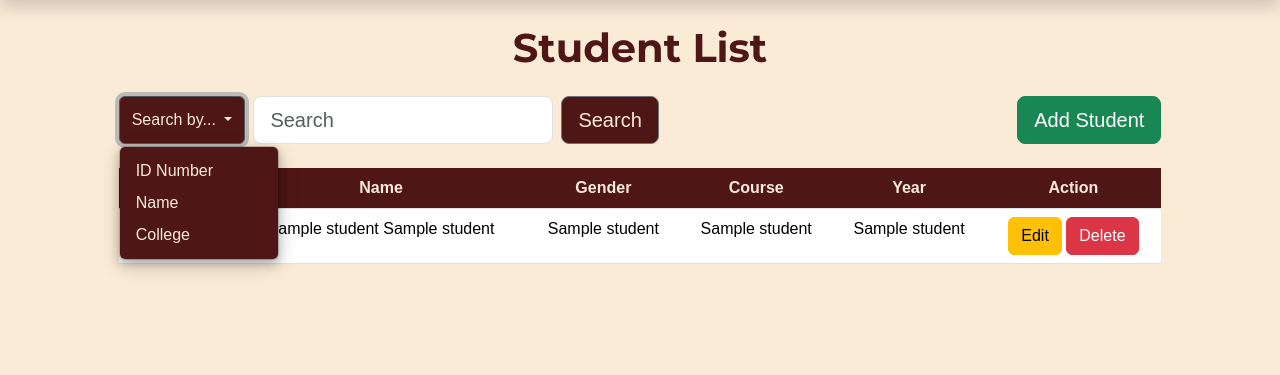
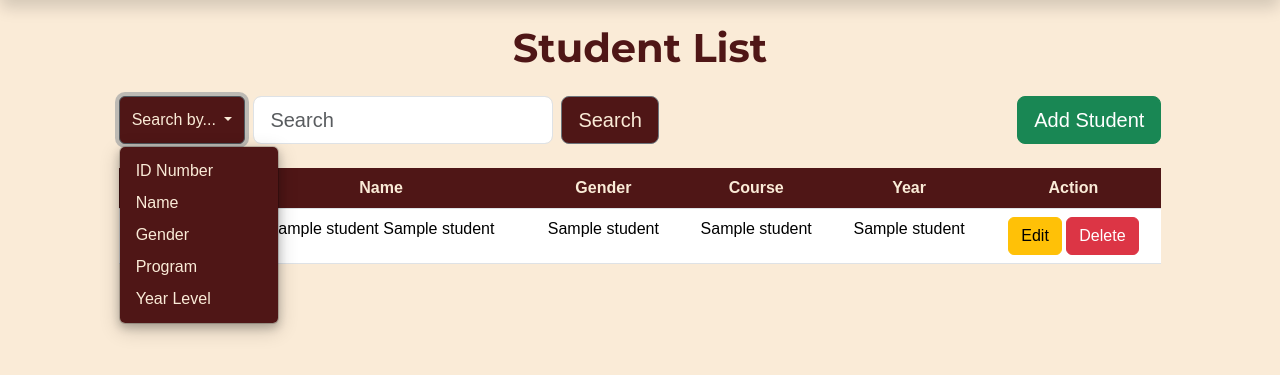
Before and after one commit to bbeecue/ccc181_project, a Flask app: template ssis_project/templates/student.html in a window 1280 px wide, after a click on "Search by...". Shown: the part 72-447 px from the top of the page. Run offline with Flask 3, Linux system fonts and the light colour scheme; tables that the repository leaves empty or names only in its code hold one stand-in row (values such as "Sample post"); the template is opened without the code that fills it: values that come from a table or form of the project are taken from there, most other values are stand-ins (such as "Sample title", 1, 10 or a date in 2020).

Commit message:
Fixed all CRUDL functionalities for Student Page
Search and Edit function is now working properly

```diff
--- a/ssis_project/student/student_forms.py
+++ b/ssis_project/student/student_forms.py
@@ -1,10 +1,15 @@
 from flask_wtf import FlaskForm
 from wtforms import StringField, IntegerField, RadioField, SelectField, SubmitField
-from wtforms.validators import DataRequired, Length, NumberRange
+from wtforms.validators import DataRequired, Length, NumberRange, Regexp
 
 class StudentForm(FlaskForm):
-    id_number_year = StringField('ID Number (Year)', validators=[DataRequired(), Length(min=4, max=4)])
-    id_number_unique = StringField('ID Number (Unique)', validators=[DataRequired(), Length(min=4, max=4)])
+
+    id_number_year = StringField('ID Number (Year)', validators=[DataRequired(message="ID Number (Year) is required."),
+            Regexp(r'^\d{4}$', message="Year must be a 4-digit number."), Length(min=4, max=4)])
+
+    id_number_unique = StringField('ID Number (Unique)', validators=[DataRequired(message="ID Number (Unique) is required."),
+            Regexp(r'^\d{4}$', message="Unique Number must be a 4-digit number."), Length(min=4, max=4)])
+
     first_name = StringField('First Name', validators=[DataRequired()])
     last_name = StringField('Last Name', validators=[DataRequired()])
     gender = RadioField('Gender', choices=[('female', 'Female'), ('male', 'Male'), ('other', 'Other')], validators=[DataRequired()])
--- a/ssis_project/templates/modal_edit_student.html
+++ b/ssis_project/templates/modal_edit_student.html
@@ -36,7 +36,7 @@
                             <div class="input-group-prepend">
                                 <label class="input-group-text">Program</label>
                             </div>
-                            {{ form.program(class="form-select", value=student[4]) }}
+                            {{ form.program(class="form-select") }}
                         </div>
                         <div class="col">
                             {{ form.year_level.label }}
--- a/ssis_project/templates/student.html
+++ b/ssis_project/templates/student.html
@@ -4,7 +4,7 @@
     <div class="collapse navbar-collapse" id="navbarNav">
         <ul class="navbar-nav">
           <li class="nav-item">
-            <a class="nav-link active" aria-current="page" href="{{ url_for('student.student_page') }}"">Students</a>
+            <a class="nav-link active" aria-current="page" href="{{ url_for('student.student_page') }}">Students</a>
           </li>
           <li class="nav-item">
             <a class="nav-link" href="#">Colleges</a>
@@ -23,27 +23,31 @@
         <div class="col-md-10 text-center mt-4">
             <h2 class="table-title mb-4">Student List</h2>
             <div class="d-flex justify-content-between align-items-center">
-
-                <form class="form-inline d-flex" role="search">
+                <form class="form-inline d-flex" role="search" method="GET" action="{{ url_for('student.student_page') }}">
                     <div class="dropdown me-2">
-                    <button class="btn btn-secondary dropdown-toggle h-100" type="button" data-bs-toggle="dropdown" aria-expanded="false">
+                        <button class="btn btn-secondary dropdown-toggle h-100" type="button" data-bs-toggle="dropdown" aria-expanded="false" id="searchButton">
+                            {% if request.args.get('search_by') %}
+                                {{ request.args.get('search_by') }}
+                            {% else %}
                                 Search by...
+                            {% endif %}
                         </button>
                         <ul class="dropdown-menu">
-                      <li><a class="dropdown-item" href="#">ID Number</a></li>
-                      <li><a class="dropdown-item" href="#">Name</a></li>
-                      <li><a class="dropdown-item" href="#">College</a></li>
+                            <li><a class="dropdown-item" href="#" onclick="setSearchBy('ID Number', this)">ID Number</a></li>
+                            <li><a class="dropdown-item" href="#" onclick="setSearchBy('Name', this)">Name</a></li>
+                            <li><a class="dropdown-item" href="#" onclick="setSearchBy('Gender', this)">Gender</a></li>
+                            <li><a class="dropdown-item" href="#" onclick="setSearchBy('Program', this)">Program</a></li>
+                            <li><a class="dropdown-item" href="#" onclick="setSearchBy('Year Level', this)">Year Level</a></li>
                         </ul>
+                        <input type="hidden" name="search_by" id="search_by" value="{{ request.args.get('search_by', 'ID Number') }}"> <!-- Default search_by value -->
                     </div>
-                    <input class="form-control form-control-lg me-2" type="search" placeholder="Search" aria-label="Search" style="width: 300px;">
+                    <input class="form-control form-control-lg me-2" type="search" name="search" placeholder="Search" aria-label="Search" style="width: 300px;" value="{{ request.args.get('search', '') }}">
                     <button class="btn btn-secondary btn-lg" type="submit">Search</button>
                 </form>
-
 
                 <button type="button" class="btn btn-success btn-lg" data-bs-toggle="modal" data-bs-target="#modal-add-student">
                     Add Student
                 </button>
-
                 <!-- Include the Add Student modal -->
                 {% include 'modal_add_student.html' %}
             </div>
@@ -69,6 +73,11 @@
                         {{ form.id_number_unique.errors[0] }}
                     </div>
                   {% endif %}
+                  {% if students|length == 0 %}
+                      <tr>
+                          <td colspan="6" class="text-center">Student not found</td>
+                      </tr>
+                  {% else %}
                       {% for student in students %}
                       <tr>
                           <td>{{ student[0] }}</td>
@@ -83,13 +92,23 @@
                                 {{ form.hidden_tag() }} <!-- CSRF Token for protection -->
                                 <button type="submit" class="btn btn-danger btn-xs" onclick="return confirm('Are you sure you want to delete student {{student[0]}}?')">Delete</button>
                               </form>
+                          </td>
                       </tr>
                       {% include 'modal_edit_student.html' %}
                       {% endfor %}
+                  {% endif %}
               </tbody>
+
             </table>
         </div>
     </div>
+</div>
 
-</div>
+<script>
+  function setSearchBy(value, element) {
+      document.getElementById('search_by').value = value;
+      document.getElementById('searchButton').textContent = value; // Update the button text
+  }
+</script>
+
 {% endblock %}
```
Also changed, not shown: ssis_project/student/student.py (+40 -16 lines). Lines whose indentation alone changed are shown as unchanged.
